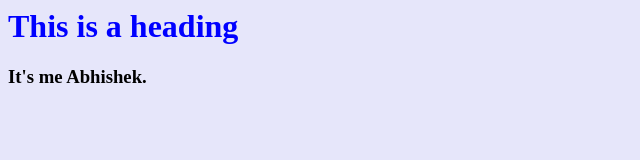
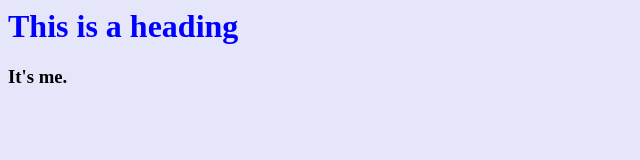
Before and after one commit to abhi9855/abhi9855, a plain HTML site: page INDEX.html in a window 1280 px wide. Shown: the whole page, without its empty margins (0-640 px from the left). Drawn offline with Linux system fonts and the light colour scheme.

Commit message:
content change

```diff
--- a/INDEX.html
+++ b/INDEX.html
@@ -4,6 +4,6 @@
 </head>
 <body bgcolor="#E6E6FA">
 <h1 style="color:blue;">This is a heading</h1>
-<h3 <p style="color:black;"><strong><b>It's me Abhishek.</b></strong></p> </h3>
+<h3 <p style="color:black;"><strong><b>It's me.</b></strong></p> </h3>
 </body>
 </html>
```
